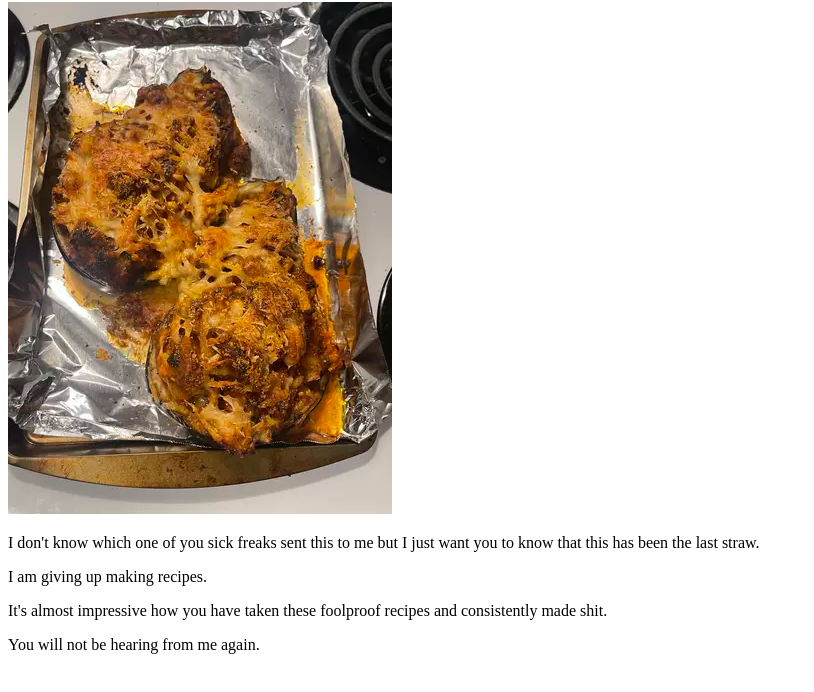
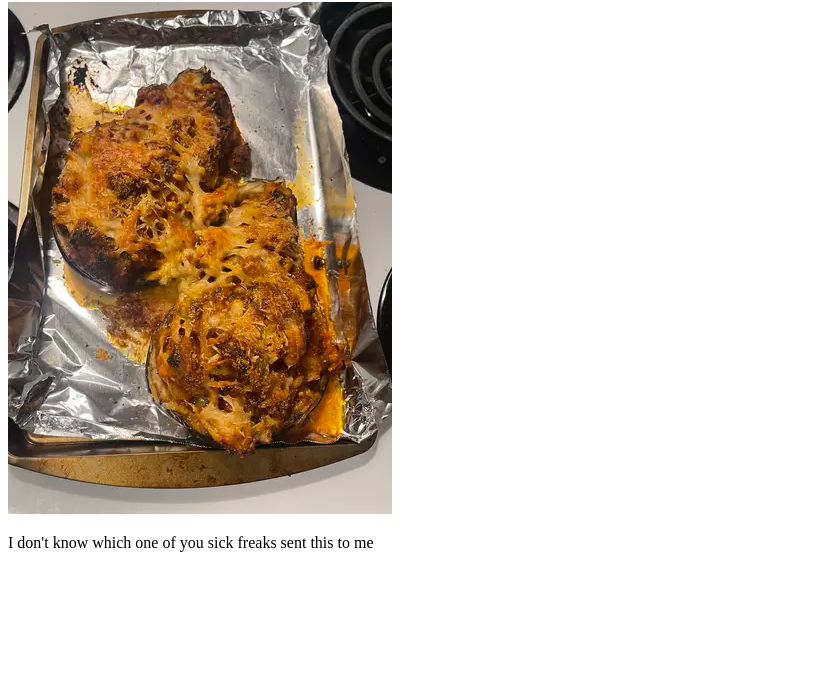
Before and after one commit to HazyHankerings/odin-recipes, a plain HTML site: page recipes/scary.html in a window 1280 px wide. Shown: the part 78-770 px from the top of the page, without its empty margins (0-814 px from the left). Drawn offline with Linux system fonts and the light colour scheme.

Commit message:
Scary.html Trimmed

```diff
--- a/recipes/scary.html
+++ b/recipes/scary.html
@@ -7,8 +7,5 @@
 
 	<h1> What you should avoid doing </h1>
 	<img src="../images/Scary.jpg" alt="be thankful that you cannot see this image">
-	<p> I don't know which one of you sick freaks sent this to me but I just want you to know that this has been the last straw.</p>
-	<p> I am giving up making recipes.</p>
-	<p> It's almost impressive how you have taken these foolproof recipes and consistently made shit.</p>
-	<p>You will not be hearing from me again.</p>
+	<p> I don't know which one of you sick freaks sent this to me</p>
 </html>
```
